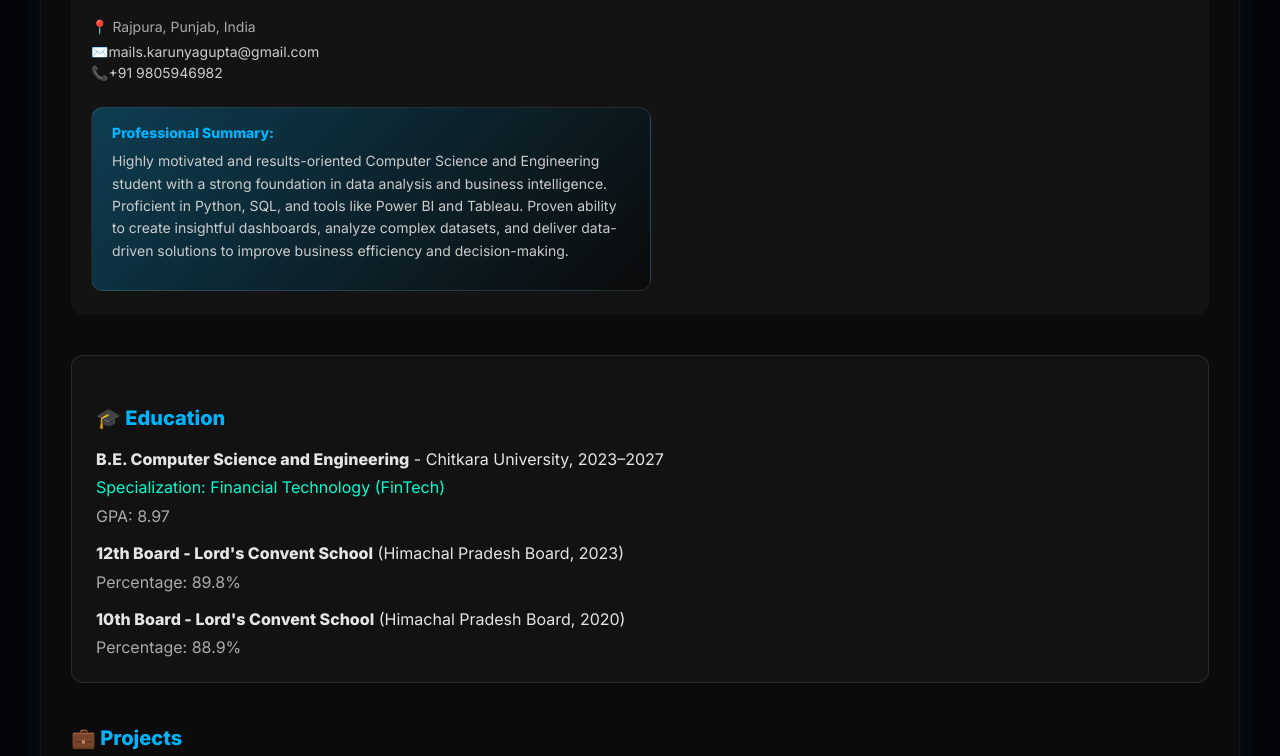
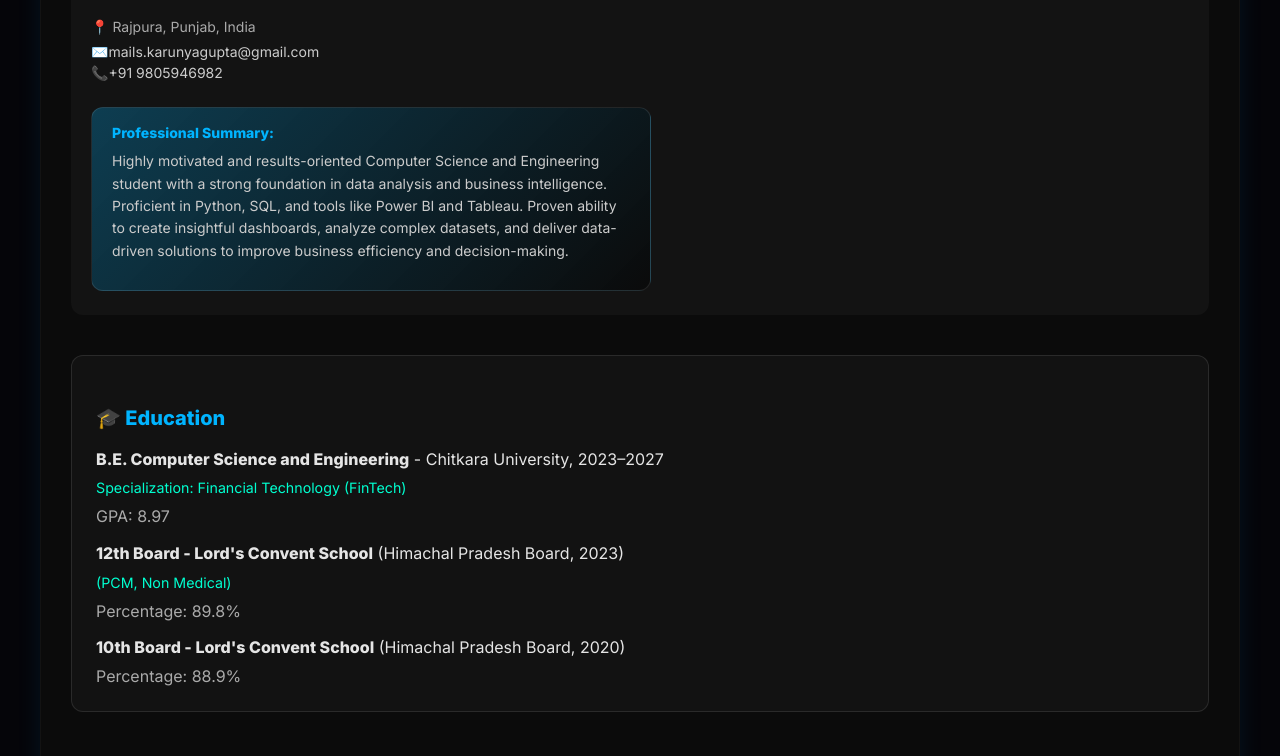
Before and after one commit to KarunyaGupta/Portfolio, a React (Vite) app: page /resume in a window 1280 px wide. Shown: the part 419-1175 px from the top of the page. Built offline with nearby package versions, Linux system fonts and the light colour scheme; the HTML template or start-up script is replaced by a standard one.

Commit message:
Update fontsize of specilisation

```diff
--- a/src/pages/Resume.jsx
+++ b/src/pages/Resume.jsx
@@ -151,11 +151,13 @@ export default function Resume() {
           <ul style={{ listStyle: "none", padding: 0, margin: 0, lineHeight: 1.8 }}>
             <li>
               <strong>B.E. Computer Science and Engineering</strong> - Chitkara University, 2023–2027 <br />
-              <span style={{ color: "#00ffd0" }}>Specialization: Financial Technology (FinTech)</span><br />
+              <span style={{ color: "#00ffd0", fontSize: "0.89em"}}>Specialization: Financial Technology (FinTech)</span><br />
               <span style={{ color: "#aaa" }}>GPA: 8.97</span>
             </li>
             <li style={{ marginTop: 8 }}>
               <strong>12th Board - Lord's Convent School</strong> (Himachal Pradesh Board, 2023) <br />
+              <span style={{ color: "#00ffd0", fontSize: "0.89em", marginTop: 1}}>(PCM, Non Medical)</span><br />
+
               <span style={{ color: "#aaa" }}>Percentage: 89.8%</span>
             </li>
             <li style={{ marginTop: 8 }}>
```
